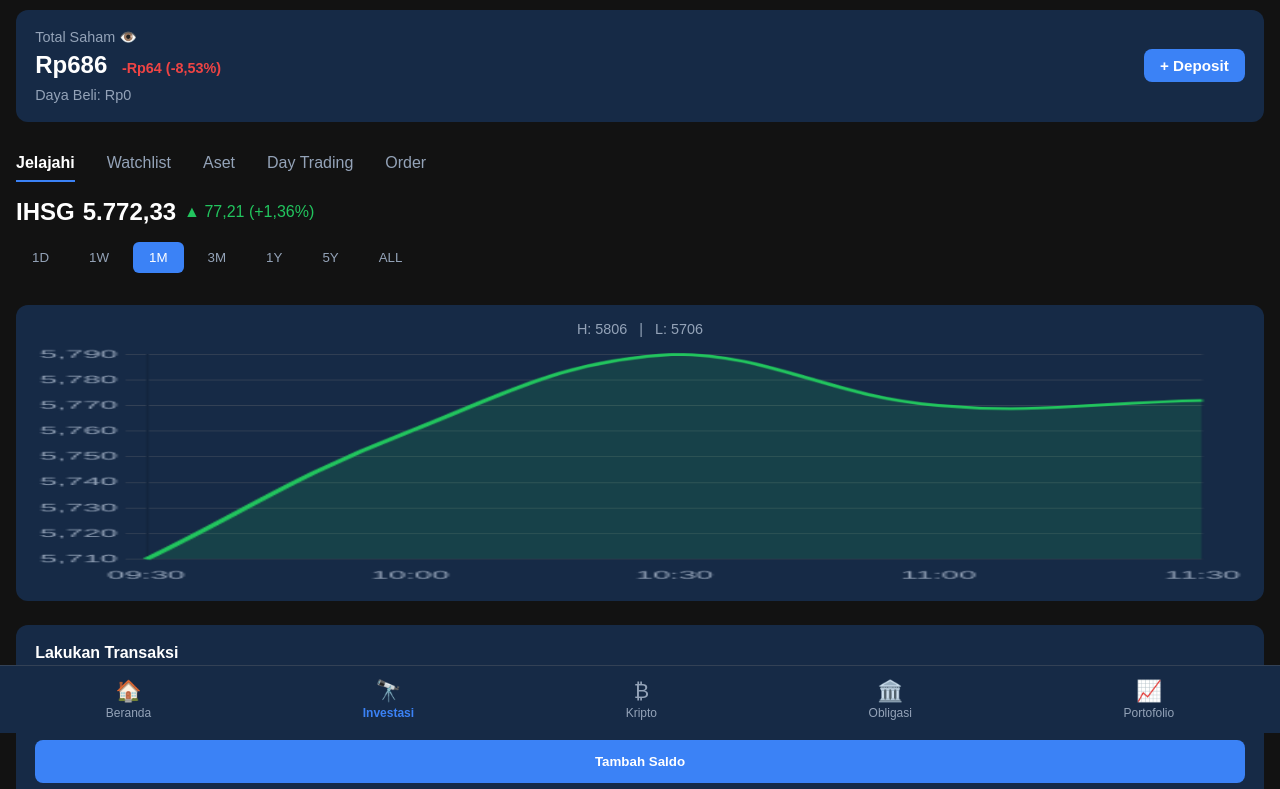
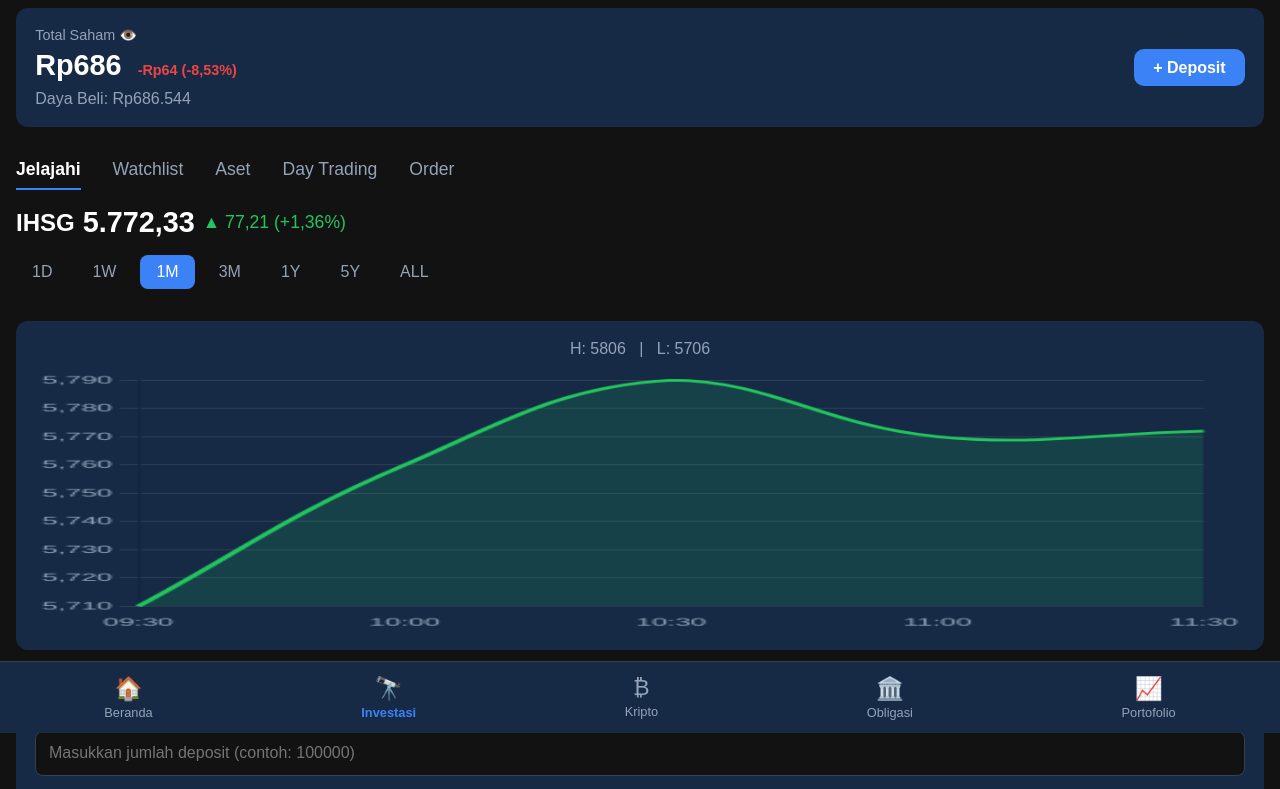
Before and after one commit to Zii4you/Akses-treding-by-zyy, a plain HTML site: page index.html in a window 1280 px wide. Shown: the part 67-856 px from the top of the page. Drawn offline with nearby package versions, Linux system fonts and the light colour scheme.

Commit message:
Update index.html

```diff
--- a/index.html
+++ b/index.html
@@ -18,56 +18,56 @@
 }
 body{background:var(--bg);color:var(--teks);padding-bottom:90px;}
 
-/* Header Atas */
+/* Header Atas - Pencarian Diperkecil */
 .header-atas{display:flex;align-items:center;gap:1rem;padding:1rem;}
-.cari{flex:1;background:var(--biru-kotak);border-radius:12px;padding:.8rem 1rem;color:var(--teks);border:none;display:flex;align-items:center;gap:.5rem;}
+.cari{flex:1;background:var(--biru-kotak);border-radius:12px;padding:.6rem 1rem;color:var(--teks);border:none;display:flex;align-items:center;gap:.5rem;font-size:.95rem;max-width:75%;}
 .ikon{font-size:1.4rem;padding:.5rem;}
 
 /* Kotak Saldo */
 .kotak-saldo{background:var(--biru-kotak);margin:0 1rem 1.5rem;border-radius:12px;padding:1.2rem;display:flex;justify-content:space-between;align-items:center;}
 .teks-saldo p{font-size:.9rem;color:var(--abu);margin-bottom:.3rem;}
-.total-uang{font-size:1.5rem;font-weight:bold;}
+.total-uang{font-size:1.8rem;font-weight:bold;}
 .ubah{color:var(--merah);font-size:.9rem;margin-left:.5rem;}
-.daya-beli{font-size:.9rem;color:var(--abu);margin-top:.5rem;}
-.btn-deposit{background:var(--biru-terang);color:white;border:none;padding:.5rem 1rem;border-radius:8px;font-weight:bold;font-size:.95rem;display:flex;align-items:center;gap:.3rem;cursor:pointer;}
+.daya-beli{font-size:1rem;color:var(--abu);margin-top:.5rem;}
+.btn-deposit{background:var(--biru-terang);color:white;border:none;padding:.6rem 1.2rem;border-radius:10px;font-weight:bold;font-size:1rem;display:flex;align-items:center;gap:.3rem;cursor:pointer;}
 
 /* Tab Menu Atas */
 .tab-atas{display:flex;gap:2rem;padding:0 1rem 1rem;overflow-x:auto;}
-.tab-item{color:var(--abu);padding:.5rem 0;white-space:nowrap;cursor:pointer;}
+.tab-item{color:var(--abu);padding:.5rem 0;white-space:nowrap;cursor:pointer;font-size:1.1rem;}
 .tab-item.aktif{color:var(--teks);border-bottom:2px solid var(--biru-terang);font-weight:bold;}
 
 /* IHSG & Waktu */
 .ihsg{padding:0 1rem 1rem;}
 .judul-ihsg{display:flex;align-items:center;gap:.5rem;margin-bottom:1rem;}
-.angka-ihsg{font-size:1.5rem;font-weight:bold;}
-.kenaikan{color:var(--hijau);font-size:1rem;}
+.angka-ihsg{font-size:1.8rem;font-weight:bold;}
+.kenaikan{color:var(--hijau);font-size:1.1rem;}
 .pilihan-waktu{display:flex;gap:.5rem;margin-bottom:1rem;}
-.btn-waktu{padding:.5rem 1rem;border-radius:6px;border:none;background:transparent;color:var(--abu);cursor:pointer;}
+.btn-waktu{padding:.5rem 1rem;border-radius:8px;border:none;background:transparent;color:var(--abu);cursor:pointer;font-size:1rem;}
 .btn-waktu.aktif{background:var(--biru-terang);color:white;}
 
-/* Grafik (UKURAN DIPASANG PAS) */
-.wadah-grafik{background:var(--biru-kotak);border-radius:12px;padding:1rem;margin:0 1rem;}
-.info-grafik{text-align:center;font-size:.9rem;color:var(--abu);margin-bottom:.5rem;}
-#grafikIHSG{height:240px !important;width:100% !important;}
+/* Grafik Ukuran Pas */
+.wadah-grafik{background:var(--biru-kotak);border-radius:12px;padding:1.2rem;margin:0 1rem;}
+.info-grafik{text-align:center;font-size:1rem;color:var(--abu);margin-bottom:.8rem;}
+#grafikIHSG{height:260px !important;width:100% !important;}
 
 /* Form Transaksi */
 .form-transaksi{margin:1.5rem 1rem;background:var(--biru-kotak);border-radius:12px;padding:1.2rem;}
-.judul-form{font-weight:bold;margin-bottom:1rem;}
+.judul-form{font-weight:bold;margin-bottom:1rem;font-size:1.1rem;}
 .input{width:100%;padding:.8rem;border-radius:8px;border:1px solid #334155;background:var(--bg);color:var(--teks);margin-bottom:1rem;font-size:1rem;}
-.tombol-biru{width:100%;padding:.9rem;border-radius:8px;border:none;background:var(--biru-terang);color:white;font-weight:bold;cursor:pointer;margin-bottom:.7rem;}
-.tombol-hijau{width:100%;padding:.9rem;border-radius:8px;border:none;background:var(--hijau);color:white;font-weight:bold;cursor:pointer;}
-.pesan{margin-top:1rem;font-size:.9rem;}
+.tombol-biru{width:100%;padding:.9rem;border-radius:8px;border:none;background:var(--biru-terang);color:white;font-weight:bold;cursor:pointer;margin-bottom:.7rem;font-size:1rem;}
+.tombol-hijau{width:100%;padding:.9rem;border-radius:8px;border:none;background:var(--hijau);color:white;font-weight:bold;cursor:pointer;font-size:1rem;}
+.pesan{margin-top:1rem;font-size:.95rem;}
 
 /* Nav Bawah */
 .nav-bawah{position:fixed;bottom:0;left:0;right:0;background:var(--biru-kotak);display:flex;justify-content:space-around;padding:.8rem 0;border-top:1px solid #334155;}
-.nav-item{text-align:center;color:var(--abu);font-size:.75rem;cursor:pointer;}
+.nav-item{text-align:center;color:var(--abu);font-size:.8rem;cursor:pointer;}
 .nav-item.aktif{color:var(--biru-terang);font-weight:bold;}
-.nav-item span{display:block;font-size:1.3rem;margin-bottom:.2rem;}
+.nav-item span{display:block;font-size:1.4rem;margin-bottom:.2rem;}
 </style>
 </head>
 <body>
 
-<!-- Header Atas -->
+<!-- Header Atas (Pencarian Diperkecil) -->
 <div class="header-atas">
   <div class="cari">
     <span>📊</span>
@@ -83,7 +83,7 @@ body{background:var(--bg);color:var(--teks);padding-bottom:90px;}
   <div class="teks-saldo">
     <p>Total Saham 👁️</p>
     <div class="total-uang">Rp686 <span class="ubah">-Rp64 (-8,53%)</span></div>
-    <div class="daya-beli">Daya Beli: <span id="txtDayaBeli">Rp0</span></div>
+    <div class="daya-beli">Daya Beli: <span id="txtDayaBeli">Rp686.544</span></div>
   </div>
   <button class="btn-deposit">+ Deposit</button>
 </div>
@@ -150,9 +150,11 @@ body{background:var(--bg);color:var(--teks);padding-bottom:90px;}
 </div>
 
 <script>
-let saldo = 0;
+// Saldo awal dengan format yang benar
+let saldo = 686544;
+document.getElementById('txtDayaBeli').textContent = "Rp" + saldo.toLocaleString('id-ID');
 
-// Grafik dengan ukuran yang pas
+// Grafik
 const ctx = document.getElementById('grafikIHSG').getContext('2d');
 new Chart(ctx, {
   type: 'line',
@@ -170,8 +172,8 @@ new Chart(ctx, {
   },
   options: {
     responsive: true,
-    maintainAspectRatio: true, // KUNCI: agar grafik tidak melar
-    aspectRatio: 16/9, // Rasio lebar : tinggi pas
+    maintainAspectRatio: true,
+    aspectRatio: 16/9,
     plugins: {legend:{display:false}},
     scales: {
       x:{grid:{display:false},ticks:{color:'#94A3B8'}},
@@ -180,18 +182,21 @@ new Chart(ctx, {
   }
 });
 
-// Fungsi Deposit
+// Fungsi Tambah Saldo (Format Otomatis Rp)
 function tambahSaldo(){
   const jumlah = parseInt(document.getElementById('inputDeposit').value);
   const pesan = document.getElementById('pesan');
+
   if(isNaN(jumlah) || jumlah <= 0){
-    pesan.innerHTML = "⚠️ Masukkan jumlah yang benar!";
+    pesan.innerHTML = "⚠️ Masukkan jumlah uang yang benar!";
     pesan.style.color = '#EF4444';
     return;
   }
+
   saldo += jumlah;
+  // Tampilkan dengan format Rp dan pemisah ribuan
   document.getElementById('txtDayaBeli').textContent = "Rp" + saldo.toLocaleString('id-ID');
-  pesan.innerHTML = "✅ Berhasil deposit Rp" + jumlah.toLocaleString('id-ID');
+  pesan.innerHTML = "✅ Berhasil deposit Rp" + jumlah.toLocaleString('id-ID') + "!<br>Saldo sekarang: Rp" + saldo.toLocaleString('id-ID');
   pesan.style.color = '#22C55E';
   document.getElementById('inputDeposit').value = "";
 }
@@ -203,19 +208,21 @@ function beliSaham(){
   const jumlah = parseInt(document.getElementById('jumlahLembar').value);
   const total = harga * jumlah;
   const pesan = document.getElementById('pesan');
+
   if(!kode || isNaN(harga) || harga <=0 || isNaN(jumlah) || jumlah < 100){
-    pesan.innerHTML = "⚠️ Isi data benar! Minimal 100 lembar.";
+    pesan.innerHTML = "⚠️ Isi data dengan benar! Minimal beli 100 lembar.";
     pesan.style.color = '#EF4444';
     return;
   }
   if(total > saldo){
-    pesan.innerHTML = "⚠️ Saldo kurang! Butuh Rp" + total.toLocaleString('id-ID');
+    pesan.innerHTML = "⚠️ Saldo tidak cukup! Butuh Rp" + total.toLocaleString('id-ID');
     pesan.style.color = '#EF4444';
     return;
   }
+
   saldo -= total;
   document.getElementById('txtDayaBeli').textContent = "Rp" + saldo.toLocaleString('id-ID');
-  pesan.innerHTML = "✅ Berhasil beli " + jumlah + " lembar " + kode;
+  pesan.innerHTML = "✅ Berhasil beli " + jumlah + " lembar " + kode + "!<br>Total bayar: Rp" + total.toLocaleString('id-ID') + "<br>Sisa saldo: Rp" + saldo.toLocaleString('id-ID');
   pesan.style.color = '#22C55E';
 }
 
```
